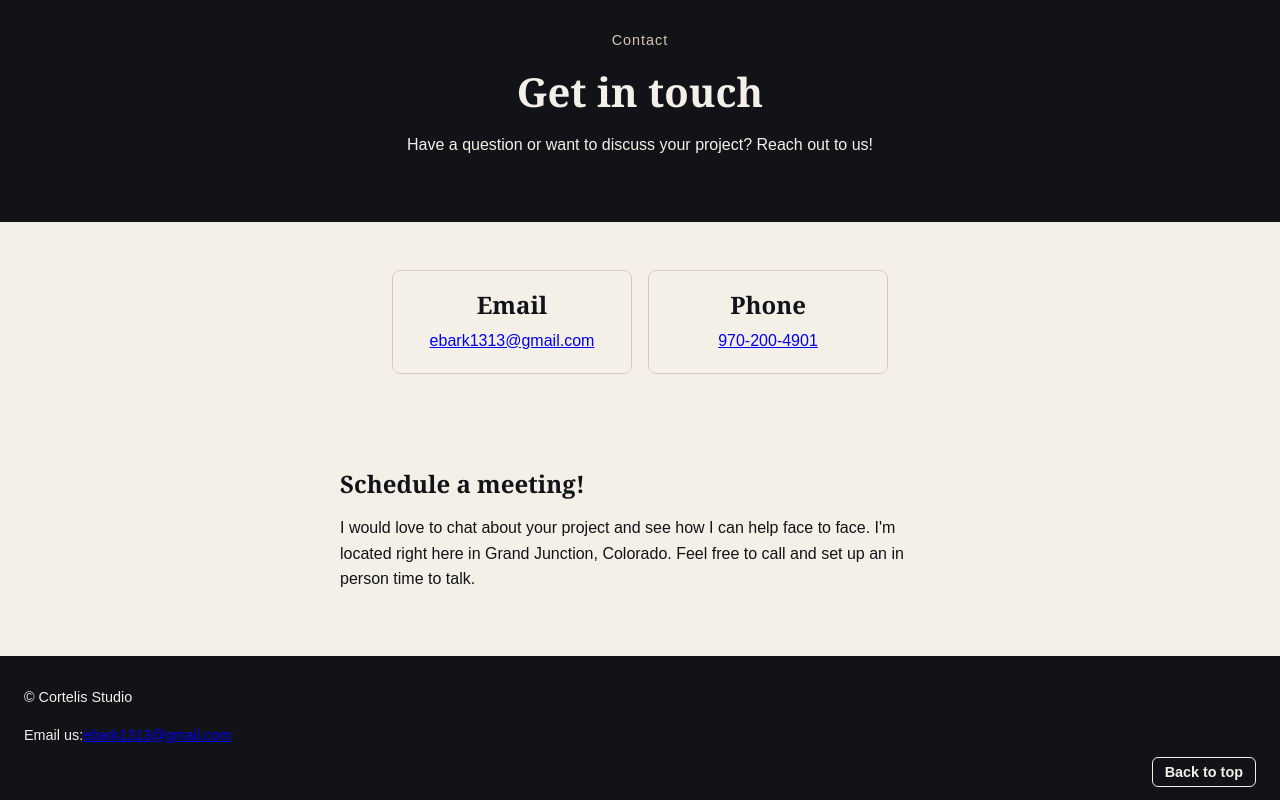
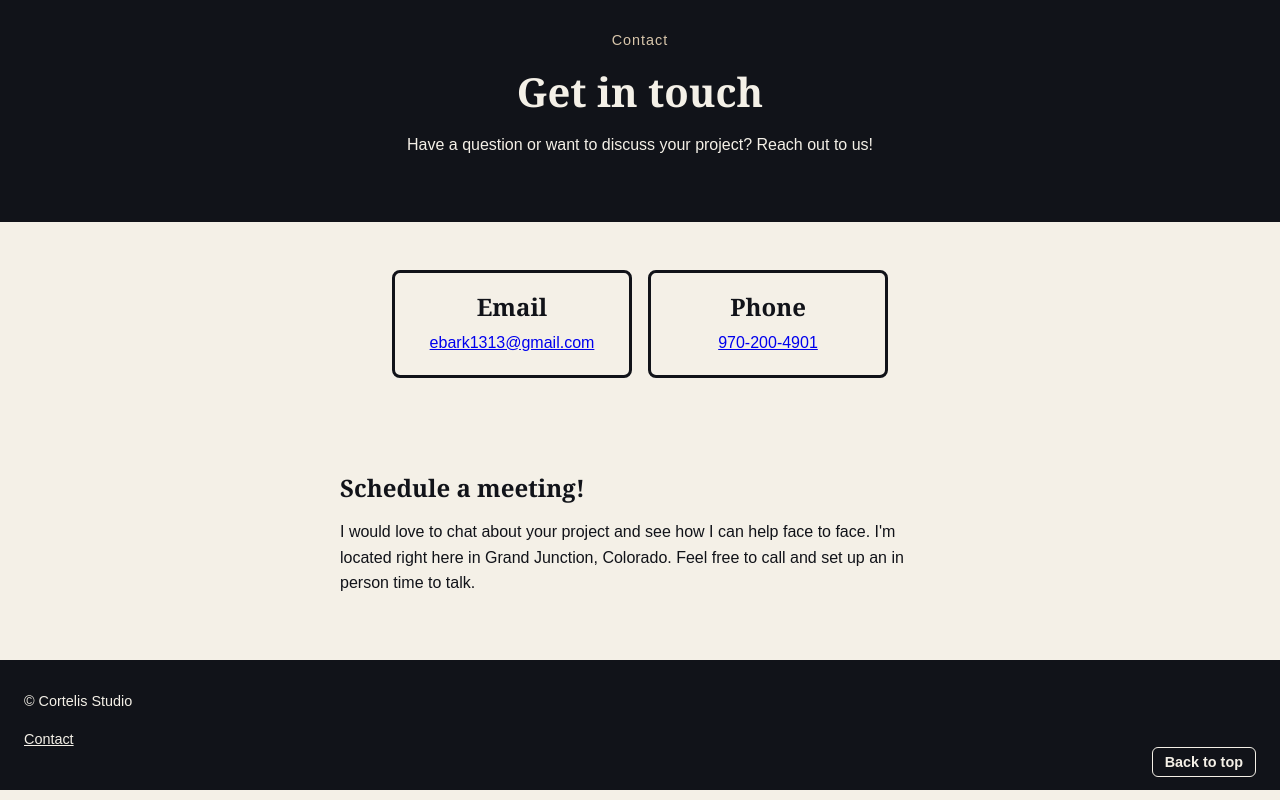
Before and after one commit to EthanBarkoczy/mywebsite, a plain HTML site: page Littlestarter/contact.html in a window 1280 px wide. Shown: the part 634-1434 px from the top of the page. Drawn offline with Linux system fonts and the light colour scheme.

Commit message:
New updates

```diff
--- a/Littlestarter/contact.html
+++ b/Littlestarter/contact.html
@@ -43,9 +43,9 @@
         </section>
     </main>
 
-    <footer id="footer">
+   <footer id="footer">
         <p>&copy; Cortelis Studio</p>
-        <p>Email us:<a href="mailto:ebark1313@gmail.com">ebark1313@gmail.com</a></p>
+        <a href="contact.html">Contact</a>
         <div>
             <a id="back-to-top" href="#top">Back to top</a>
         </div>
--- a/Littlestarter/style.css
+++ b/Littlestarter/style.css
@@ -14,6 +14,11 @@ footer {
     color: #F4F0E7;
     padding: 16px 24px;
     text-align: center;
+}
+
+footer a{
+    color: #F4F0E7;
+
 }
 
 header {
@@ -132,14 +137,30 @@ footer img {
     font-weight: bold;
 }
 
-#footer {
-    font-size: 0.9rem;
-    text-align: left;
+.contact-box {
+    box-sizing: border-box;
+    width: 240px;
+    max-width: 100%;
+    padding: 20px;
+    border: 3px solid #111319;
+    border-radius: 8px;
+    text-align: center;
+    overflow-wrap: anywhere;
 }
 
-#footer div {
-    text-decoration: none;
-    text-align: right;
+.contact-box h2 {
+    margin-bottom: 8px;
+}
+
+.contact-box p {
+    margin-bottom: 0;
+}
+
+
+/* id selectors */
+
+#main-contact #schedule-meeting {
+    display: block;
 }
 
 #back-to-top {
@@ -159,27 +180,14 @@ footer img {
     gap: 16px;
 }
 
-.contact-box {
-    box-sizing: border-box;
-    width: 240px;
-    max-width: 100%;
-    padding: 20px;
-    border: 1px solid #d4cbbd;
-    border-radius: 8px;
-    text-align: center;
-    overflow-wrap: anywhere;
+#footer {
+    font-size: 0.9rem;
+    text-align: left;
 }
 
-.contact-box h2 {
-    margin-bottom: 8px;
-}
-
-.contact-box p {
-    margin-bottom: 0;
-}
-
-#main-contact #schedule-meeting {
-    display: block;
+#footer div {
+    text-decoration: none;
+    text-align: right;
 }
 
 /* psuedo-classes */
```
Also changed, not shown: Littlestarter/index.html (+1 -1 lines), Littlestarter/services.html (+3 -4 lines).
